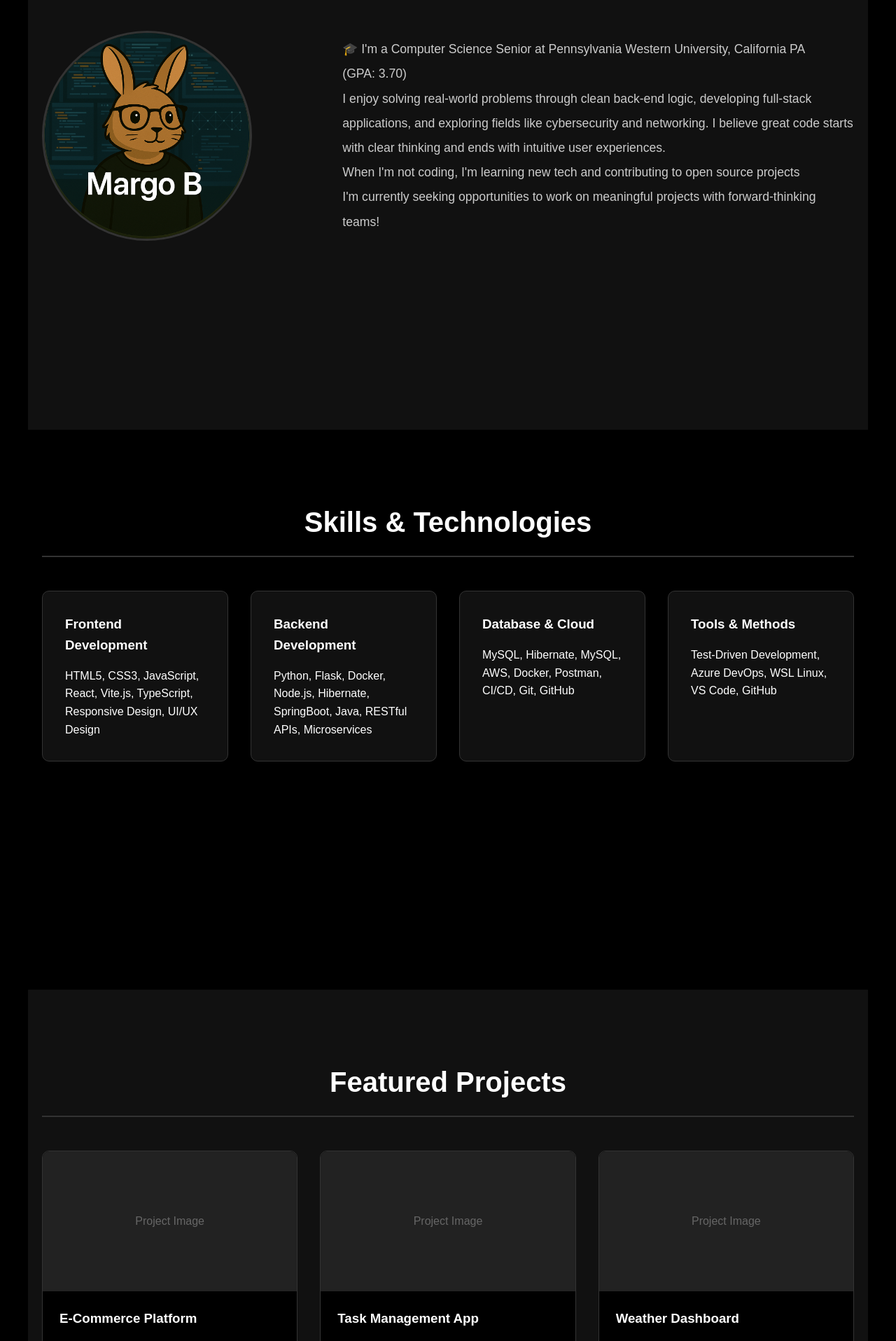
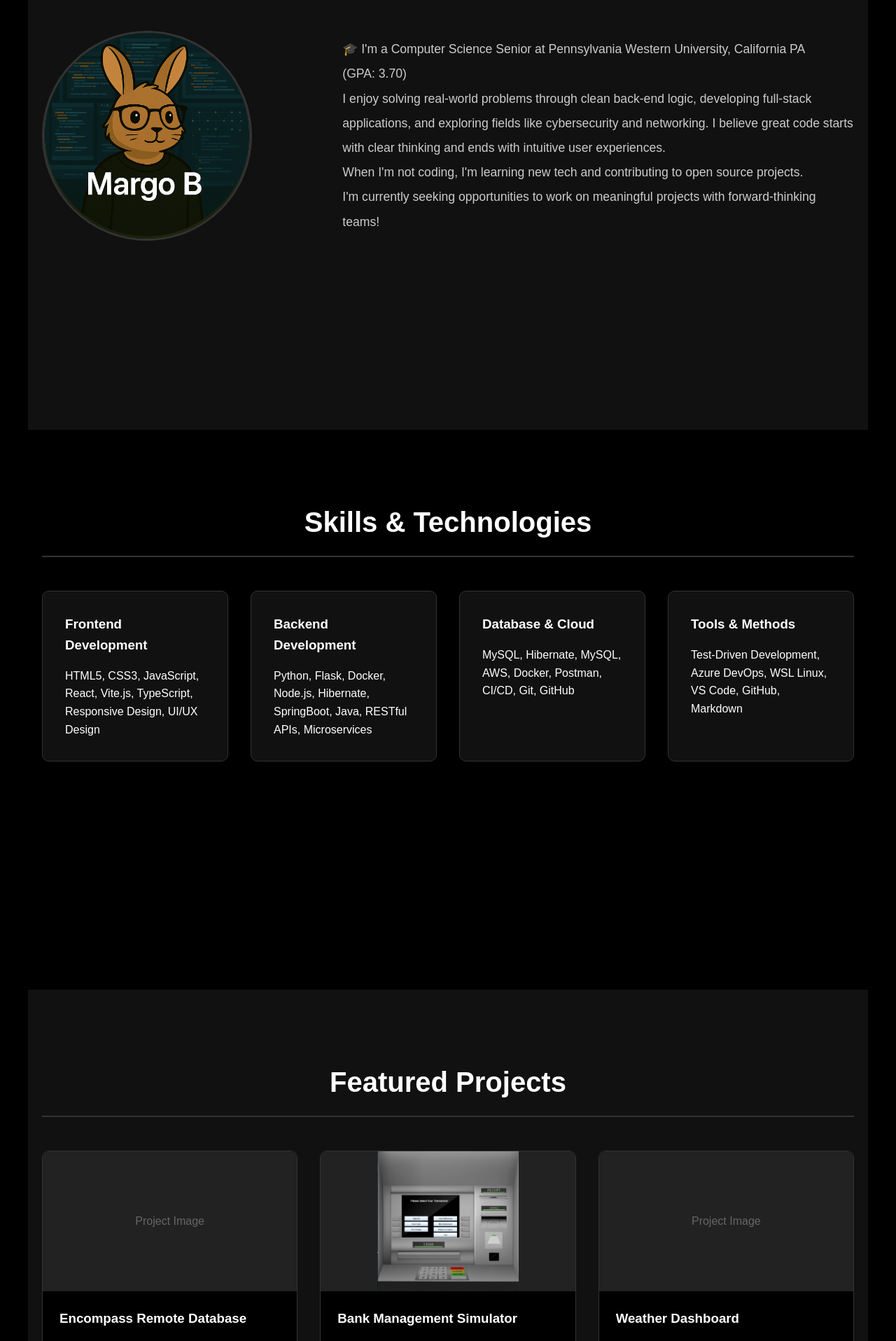
Before and after one commit to M0ck1ngjay178/Portfolio-Website, a Flask app: page / in a window 1280 px wide. Shown: the part 986-2902 px from the top of the page at 70% size. Run offline with Flask 3, Linux system fonts and the light colour scheme.

Commit message:
update projects

```diff
--- a/PyFlaskWeb/static/css/style2.css
+++ b/PyFlaskWeb/static/css/style2.css
@@ -212,6 +212,13 @@ h2 {
     color: #666;
 }
 
+.project-img img {
+    max-height: 100%;
+    max-width: 200%;
+    object-fit: contain;
+    display: block;
+}
+
 .project-content {
     padding: 1.5rem;
 }
--- a/PyFlaskWeb/templates/home.html
+++ b/PyFlaskWeb/templates/home.html
@@ -41,7 +41,7 @@
                 <p>🎓 I'm a Computer Science Senior at Pennsylvania Western University, California PA</p>
                 <p>(GPA: 3.70)</p>
                 <p>I enjoy solving real-world problems through clean back-end logic, developing full-stack applications, and exploring fields like cybersecurity and networking. I believe great code starts with clear thinking and ends with intuitive user experiences.</p>
-                <p> When I'm not coding, I'm learning new tech and contributing to open source projects</p>
+                <p> When I'm not coding, I'm learning new tech and contributing to open source projects.</p>
                 <p>I'm currently seeking opportunities to work on meaningful projects with forward-thinking teams!</p>
             </div>
         </div>
@@ -65,7 +65,7 @@
             </div>
             <div class="skill-card">
                 <h3>Tools & Methods</h3>
-                <p>Test-Driven Development, Azure DevOps, WSL Linux, VS Code, GitHub</p>
+                <p>Test-Driven Development, Azure DevOps, WSL Linux, VS Code, GitHub, Markdown</p>
             </div>
         </div>
     </section>
@@ -77,8 +77,8 @@
             <div class="project-card">
                 <div class="project-img">Project Image</div>
                 <div class="project-content">
-                    <h3>E-Commerce Platform</h3>
-                    <p>A full-stack e-commerce solution built with Flask and React. Features include user authentication, payment processing, and an admin dashboard.</p>
+                    <h3>Encompass Remote Database</h3>
+                    <p>A full-stack web-based database solution built with Flask, Springboot, and React. Features include user authentication, patient processing, and electrocardiogram dashboards.</p>
                     <div class="project-links">
                         <a href="#">Live Demo</a>
                         <a href="#">GitHub</a>
@@ -86,13 +86,15 @@
                 </div>
             </div>
             <div class="project-card">
-                <div class="project-img">Project Image</div>
+                <div class="project-img">
+                    <img src="static/img/atm.png" alt="Project Image">
+                </div>
                 <div class="project-content">
-                    <h3>Task Management App</h3>
-                    <p>A collaborative task management application with real-time updates, built using Node.js, Socket.io, and MongoDB.</p>
+                    <h3>Bank Management Simulator</h3>
+                    <p>A Java Swing Bank Management simulator application with sign-up and ATM processing. MySQL connectivity.</p>
                     <div class="project-links">
                         <a href="#">Live Demo</a>
-                        <a href="#">GitHub</a>
+                        <a href="https://github.com/M0ck1ngjay178/Bank_Management_Simulation">GitHub</a>
                     </div>
                 </div>
             </div>
```
Also changed, not shown: PyFlaskWeb/static/img/atm.png (added).
